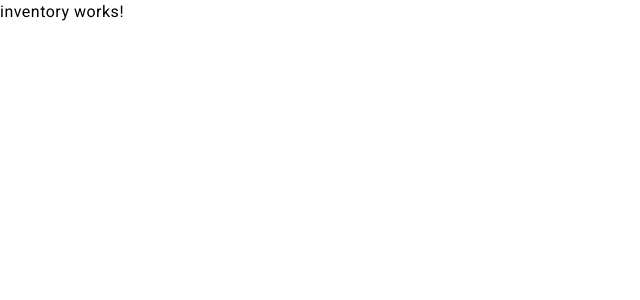
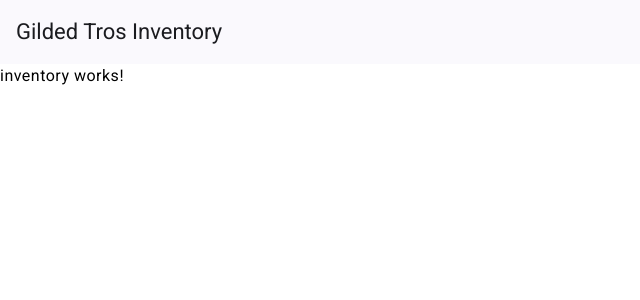
Before and after one commit to Canolz/gilded-tros, an Angular app: page / in a window 1280 px wide. Shown: the top 300 px of the page, without its empty margins (0-640 px from the left). Built offline with nearby package versions, Linux system fonts and the light colour scheme.

Commit message:
Updated appComponent and html with styling and app-inventory

```diff
--- a/src/app/app.component.html
+++ b/src/app/app.component.html
@@ -1 +1,7 @@
-<app-inventory/>
+<mat-toolbar color="primary">
+    <span>Gilded Tros Inventory</span>
+</mat-toolbar>
+
+<div class="app-container">
+    <app-inventory/>
+</div>
--- a/src/app/app.component.ts
+++ b/src/app/app.component.ts
@@ -1,13 +1,14 @@
 import { Component } from '@angular/core';
 import { RouterOutlet } from '@angular/router';
 import { InventoryComponent } from "./components/inventory/inventory.component";
+import { MatToolbarModule } from '@angular/material/toolbar';
 
 @Component({
   selector: 'app-root',
   standalone: true,
   templateUrl: './app.component.html',
   styleUrl: './app.component.css',
-  imports: [RouterOutlet, InventoryComponent]
+  imports: [RouterOutlet, InventoryComponent, MatToolbarModule]
 })
 export class AppComponent {
   title = 'Gilded Tros';
```
